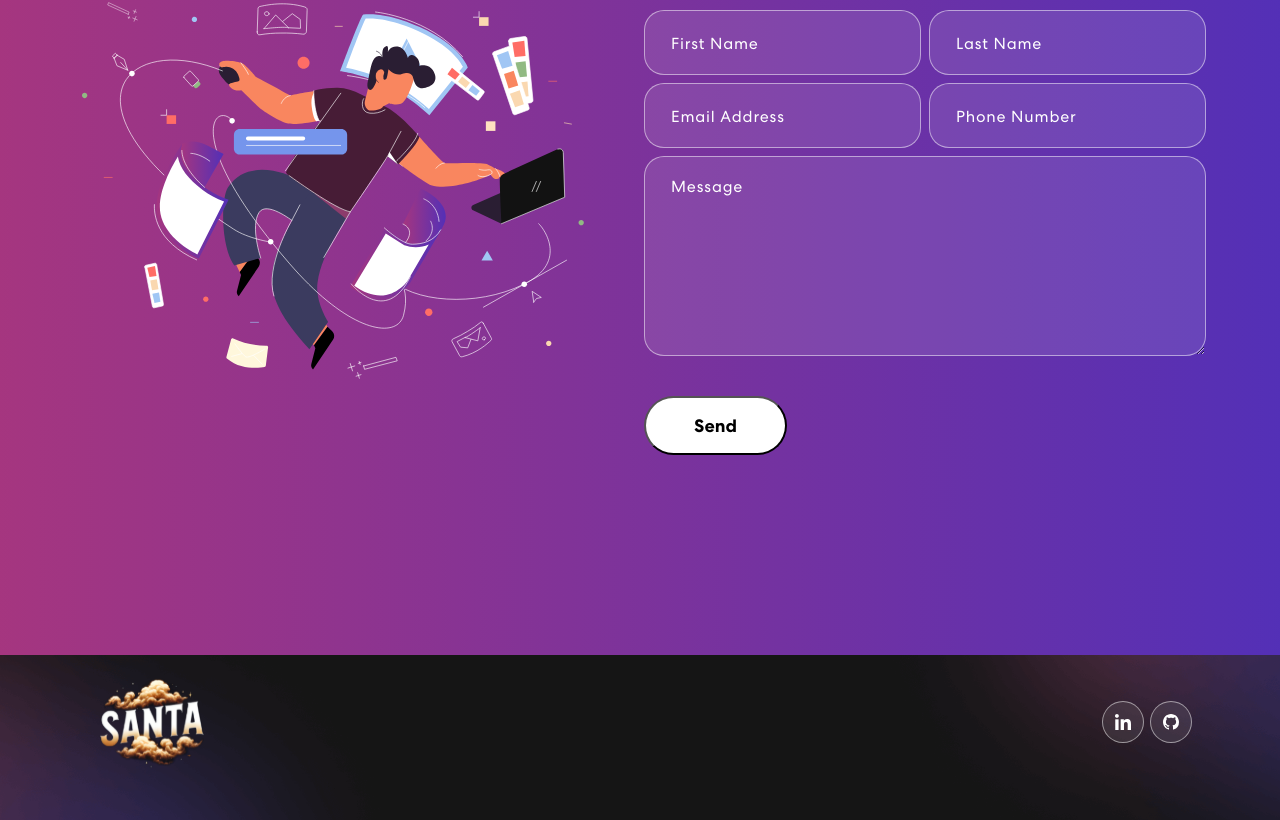
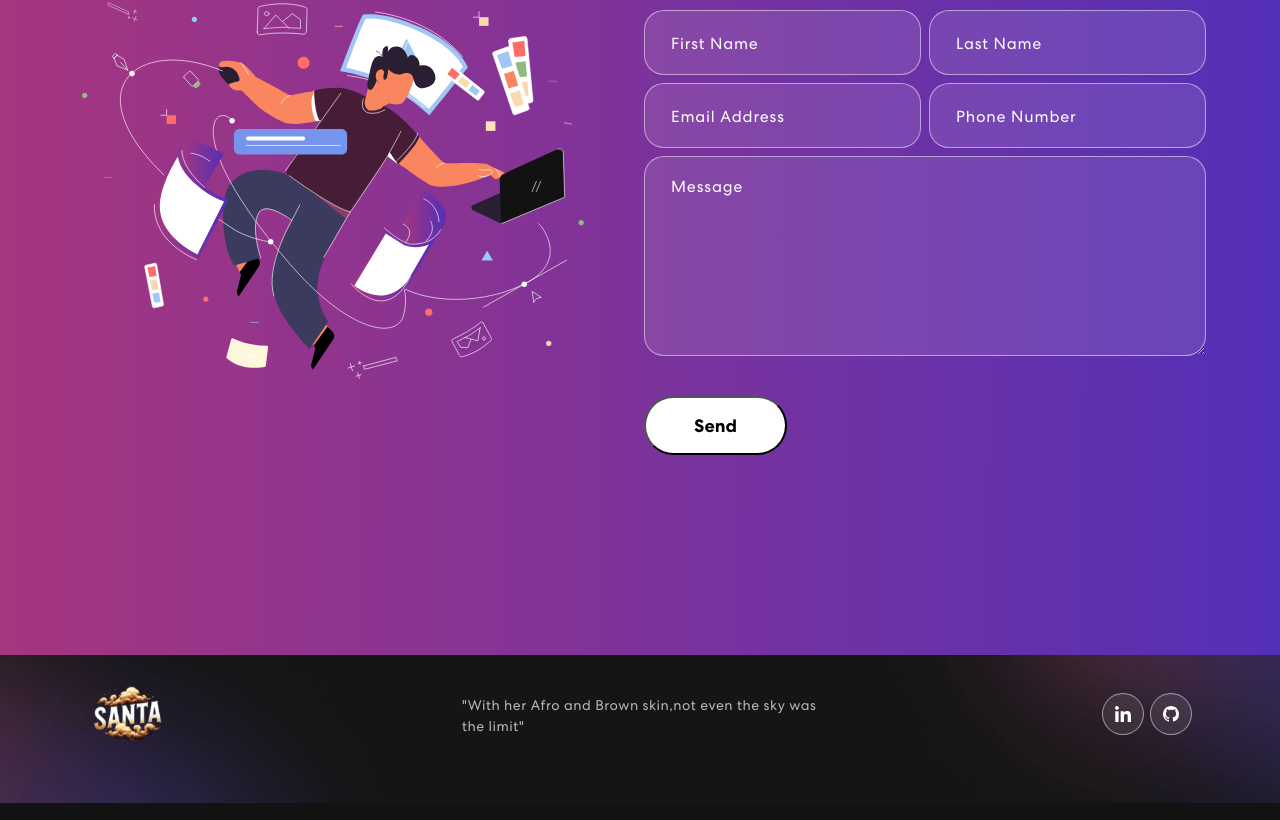
Before and after one commit to santasweetheart/santasportfolio, a React (Create React App) app: page / in a window 1280 px wide. Shown: the part 3319-4139 px from the top of the page. Built offline with nearby package versions, Linux system fonts and the light colour scheme.

Commit message:
Added quote to footer

```diff
--- a/src/components/Footer.js
+++ b/src/components/Footer.js
@@ -8,10 +8,11 @@ export const Footer = () => {
     <footer className="footer">
       <Container>
         <Row className="align-items-center">
-          <Col size={12} sm={6}>
+          <Col size={12} sm={4}>
             <img src={logo} alt="Logo" />
           </Col>
-          <Col size={12} sm={6} className="text-center text-sm-end">
+          <Col size={12} sm={4}><p>"With her Afro and Brown skin,not even the sky was the limit"</p></Col>
+          <Col size={12} sm={4} className="text-center text-sm-end">
             <div className="social-icon">
                 <a href="https://www.linkedin.com/in/santajolicoeur/" target="_blank" rel="noopener noreferrer"><img src={navIcon1} alt="LinkedIn Icon" /></a>
                 <a href="https://github.com/santasweetheart"  target="_blank" rel="noopener noreferrer"><img src={navIcon2} alt="Github Icon" /></a>
```
